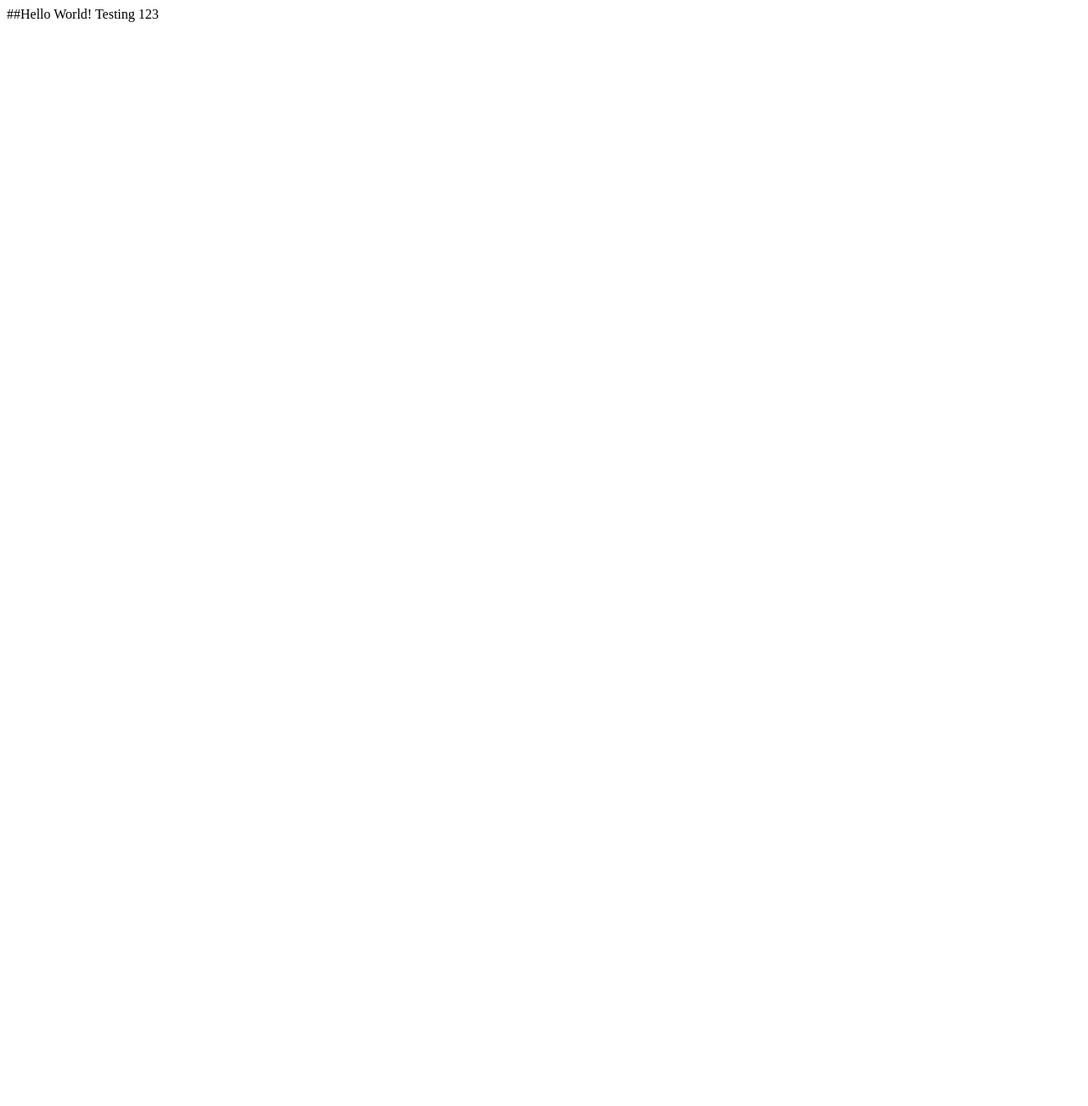
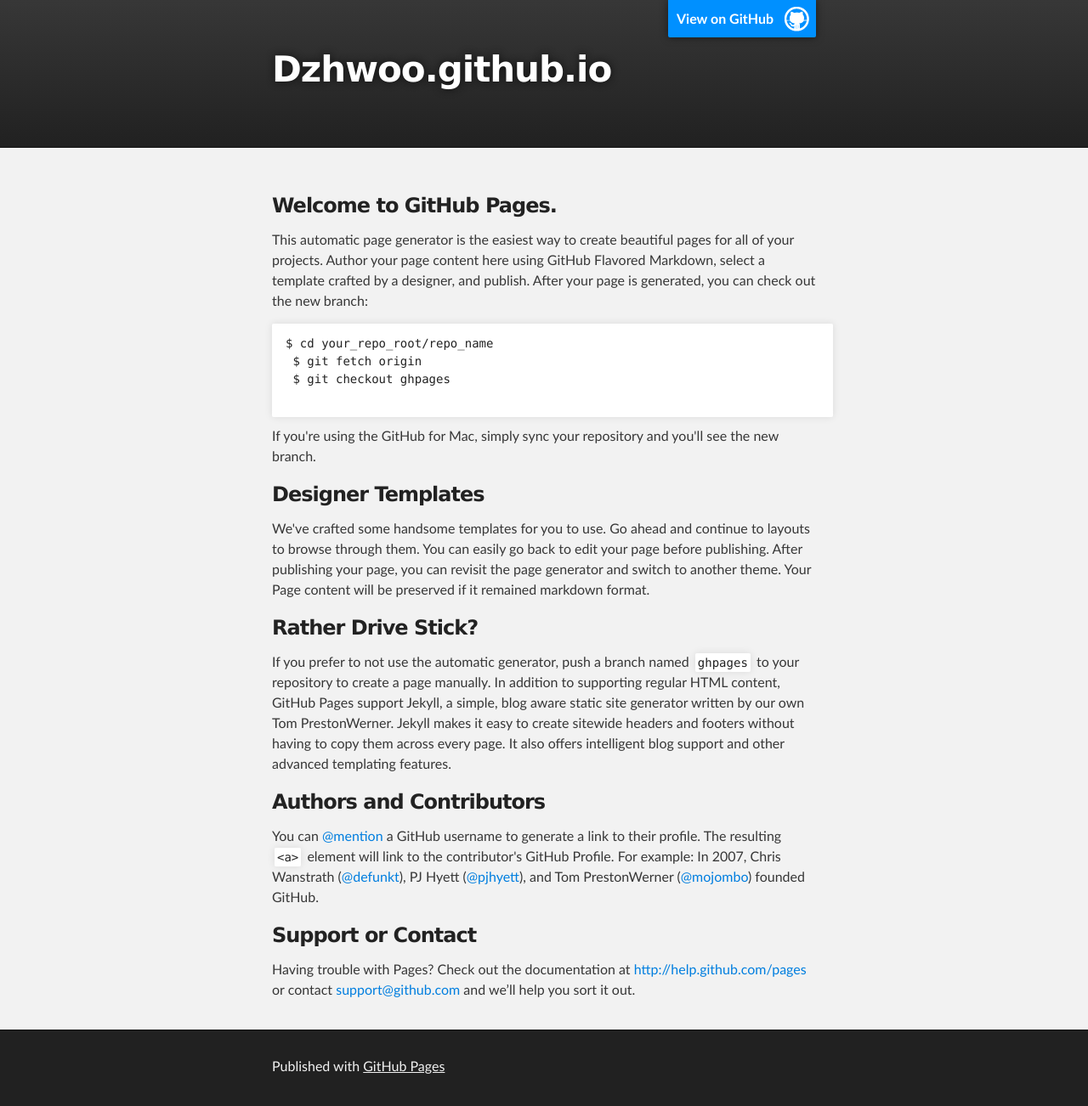
Before and after one commit to dzhwoo/dzhwoo.github.io, a plain HTML site: page index.html in a window 1280 px wide. Shown: the whole page at 85% size. Before the commit the page ends 800 px from the top, so only its background shows below. Drawn offline with Linux system fonts and the light colour scheme.

Commit message:
Update index.html

```diff
--- a/index.html
+++ b/index.html
@@ -1,3 +1,74 @@
-##Hello World!
+<!DOCTYPE html>
+ <html>
 
-Testing 123
+   <head>
+     <meta charset='utf8' />
+     <meta httpequiv="XUACompatible" content="chrome=1" />
+     <meta name="description" content="Dzhwoo.github.io : " />
+
+     <link rel="stylesheet" type="text/css" media="screen" href="stylesheets/stylesheet.css">
+
+     <title>Dzhwoo.github.io</title>
+   </head>
+
+   <body>
+
+     <! HEADER >
+     <div id="header_wrap" class="outer">
+         <header class="inner">
+           <a id="forkme_banner" href="https://github.com/dzhwoo">View on GitHub</a>
+
+           <h1 id="project_title">Dzhwoo.github.io</h1>
+           <h2 id="project_tagline"></h2>
+
+         </header>
+     </div>
+
+     <! MAIN CONTENT >
+     <div id="main_content_wrap" class="outer">
+       <section id="main_content" class="inner">
+         <h3>
+ <a name="welcometogithubpages" class="anchor" href="#welcometogithubpages"><span class="octicon octiconlink"></span></a>Welcome to GitHub Pages.</h3>
+
+ <p>This automatic page generator is the easiest way to create beautiful pages for all of your projects. Author your page content here using GitHub Flavored Markdown, select a template crafted by a designer, and publish. After your page is generated, you can check out the new branch:</p>
+
+ <pre><code>$ cd your_repo_root/repo_name
+ $ git fetch origin
+ $ git checkout ghpages
+ </code></pre>
+
+ <p>If you're using the GitHub for Mac, simply sync your repository and you'll see the new branch.</p>
+
+ <h3>
+ <a name="designertemplates" class="anchor" href="#designertemplates"><span class="octicon octiconlink"></span></a>Designer Templates</h3>
+
+ <p>We've crafted some handsome templates for you to use. Go ahead and continue to layouts to browse through them. You can easily go back to edit your page before publishing. After publishing your page, you can revisit the page generator and switch to another theme. Your Page content will be preserved if it remained markdown format.</p>
+
+ <h3>
+ <a name="ratherdrivestick" class="anchor" href="#ratherdrivestick"><span class="octicon octiconlink"></span></a>Rather Drive Stick?</h3>
+
+ <p>If you prefer to not use the automatic generator, push a branch named <code>ghpages</code> to your repository to create a page manually. In addition to supporting regular HTML content, GitHub Pages support Jekyll, a simple, blog aware static site generator written by our own Tom PrestonWerner. Jekyll makes it easy to create sitewide headers and footers without having to copy them across every page. It also offers intelligent blog support and other advanced templating features.</p>
+
+ <h3>
+ <a name="authorsandcontributors" class="anchor" href="#authorsandcontributors"><span class="octicon octiconlink"></span></a>Authors and Contributors</h3>
+
+ <p>You can <a href="https://github.com/blog/821" class="usermention">@mention</a> a GitHub username to generate a link to their profile. The resulting <code>&lt;a&gt;</code> element will link to the contributor's GitHub Profile. For example: In 2007, Chris Wanstrath (<a href="https://github.com/defunkt" class="usermention">@defunkt</a>), PJ Hyett (<a href="https://github.com/pjhyett" class="usermention">@pjhyett</a>), and Tom PrestonWerner (<a href="https://github.com/mojombo" class="usermention">@mojombo</a>) founded GitHub.</p>
+
+ <h3>
+ <a name="supportorcontact" class="anchor" href="#supportorcontact"><span class="octicon octiconlink"></span></a>Support or Contact</h3>
+
+ <p>Having trouble with Pages? Check out the documentation at <a href="http://help.github.com/pages">http://help.github.com/pages</a> or contact <a href="mailto:support@github.com">support@github.com</a> and we’ll help you sort it out.</p>
+       </section>
+     </div>
+
+     <! FOOTER  >
+     <div id="footer_wrap" class="outer">
+       <footer class="inner">
+         <p>Published with <a href="http://pages.github.com">GitHub Pages</a></p>
+       </footer>
+     </div>
+
+
+
+   </body>
+ </html>
```
